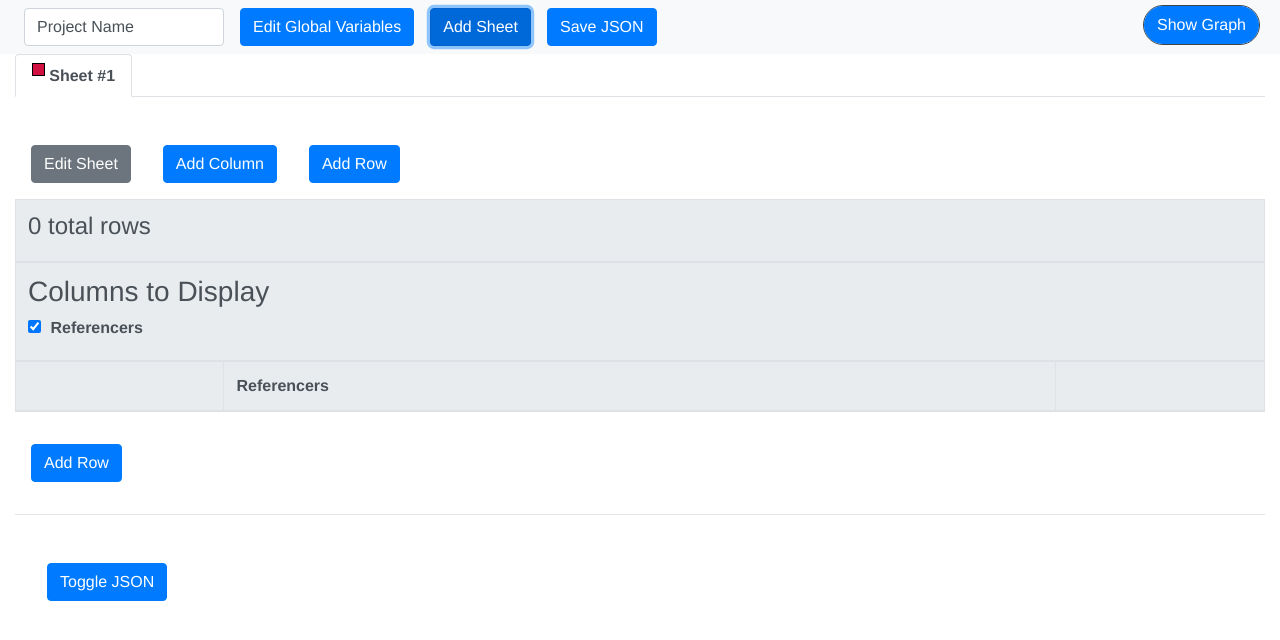
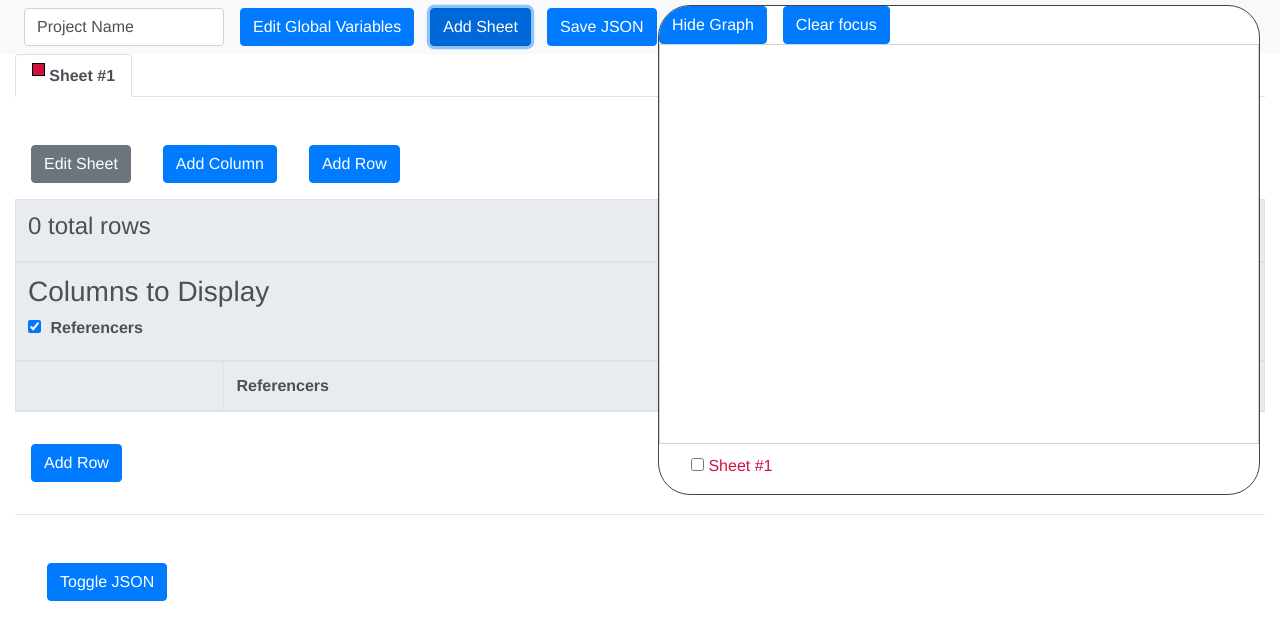
Before and after one commit to cheerfulstoic/json-db, a Vue app: page / in a window 1280 px wide. Both pictures are taken after a click on the button "Add Sheet". Shown: the top 640 px of the page. Built offline with nearby package versions, Linux system fonts and the light colour scheme; what vue-icon would draw is missing.

Commit message:
Experimental support to hide/show relationships in Graph

```diff
--- a/src/components/Graph.vue
+++ b/src/components/Graph.vue
@@ -12,22 +12,26 @@
       <div ref="mynetwork" id="mynetwork" class="vis-graph"></div>
 
       <div class="top">
-        <span class="sheet-option" v-for="sheet in this.database.sheets" v-bind:key="sheet._id"
-             v-bind:style="'color:' + sheet.hex_color">
-          <label>
-            <input type="checkbox" id="checkbox" v-bind:value="sheet.name" v-model="sheet_names">
-            {{sheet.name}}
-          </label>
-        </span>
+        <div class="row">
+          <div class="col-4 sheet-option" v-for="sheet in this.database.sheets" v-bind:key="sheet._id">
+            <label v-bind:style="'color:' + sheet.hex_color">
+              <input type="checkbox" id="checkbox" v-bind:value="sheet.name" v-model="sheet_names">
+              {{sheet.name}}
+            </label>
+
+            <div v-for="definition in references_for(sheet)" v-bind:key="definition._id">
+              <label class="ml-4">
+                <input type="checkbox"
+                       id="checkbox"
+                       v-bind:disabled="!sheet_names.includes(sheet.name)"
+                       v-bind:value="definition._id"
+                       v-model="selected_references[sheet._id]">
+                {{definition.name}}
+              </label>
+            </div>
+          </div>
+        </div>
       </div>
-
-      <!--
-      <h2>Nodes</h2>
-      <pre>{{nodes_array}}</pre>
-
-      <h2>Edges</h2>
-      <pre>{{edges_array}}</pre>
-      -->
     </div>
   </div>
 </template>
@@ -49,19 +53,27 @@ export default Vue.extend({
   mounted () {
     this.refresh()
   },
-  data () : {sheet_names: string[], nodes_array: any[], edges_array: any[], network: any, show_body: boolean, neighbors: any, focused: boolean} {
+  data () : {sheet_names: string[], nodes_array: any[], edges_array: any[], network: any, show_body: boolean, neighbors: any, focused: boolean, selected_references: any} {
     return({
       sheet_names: _.map(this.database.sheets, 'name'),
       nodes_array: [],
       edges_array: [],
       network: null,
-      show_body: false,
+      //show_body: false,
+      show_body: true,
       neighbors: {},
       focused: !!this.current_focus,
+      selected_references: this.default_selected_references(),
     })
   },
   watch: {
     database: {
+      handler(_new_val, _old_val) {
+        this.refresh()
+      },
+      deep: true,
+    },
+    selected_references: {
       handler(_new_val, _old_val) {
         this.refresh()
       },
@@ -77,10 +89,22 @@ export default Vue.extend({
     }
   },
   methods: {
+    default_selected_references () {
+      return(_.reduce(this.database.sheets, (result, sheet) => {
+        return _.reduce(this.references_for(sheet), (sub_result, definition) => {
+          if (sub_result[sheet._id] == null) { sub_result[sheet._id] = [] }
+
+          sub_result[sheet._id].push(definition._id);
+
+          return(sub_result);
+        }, result)
+      }, {}))
+    },
     toggle () {
       this.show_body = !this.show_body;
       if (this.show_body) {
         this.sheet_names = _.map(this.database.sheets, 'name');
+        this.selected_references = this.default_selected_references();
         setTimeout(this.refresh.bind(this), 1);
       }
     },
@@ -102,6 +126,12 @@ export default Vue.extend({
       this.neighbors[id1].push(id2);
       this.neighbors[id2].push(id1);
     },
+    relationships () {
+      return([]);
+    },
+    references_for (sheet : db.Sheet) : db.Definition {
+      return _.filter(sheet.definitions, {type: 'references'})
+    },
     refresh () {
       let sheet = this.database.sheets[0]
       if (!sheet) { return(null) }
@@ -111,12 +141,14 @@ export default Vue.extend({
 
       this.neighbors = {} // Uggggly
       this.edges_array = _.flatMap(this.database.sheets, (sheet : db.Sheet) => {
-        let reference_definitions = _.filter(sheet.definitions, (definition : db.Definition) => {
-          return(definition.type == 'references')
-        })
+        let reference_definitions = this.references_for(sheet);
 
         return _.flatMap(sheet.record_data, (record : any) => {
           return _.flatMap(reference_definitions, (definition) => {
+            if ( !this.selected_references[sheet._id].includes(definition._id) ) {
+              return([]);
+            }
+
             return _.map(record[definition._id], (reference_info) => {
               this.add_neighbors(record._id, reference_info.record_id);
 
@@ -194,7 +226,6 @@ export default Vue.extend({
 <style lang="scss">
 
 .top {
-  height: 100px;
   padding-top: 10px;
   width: 600px;
 }
@@ -206,7 +237,10 @@ export default Vue.extend({
 
 .sheet-option {
   text-align: left;
-  margin: 0 2em;
+  margin: 0 2em 0.5em 2em;
+  width: 100%;
+  display: inline-block;
+  white-space: nowrap;
 }
 
 </style>
```
